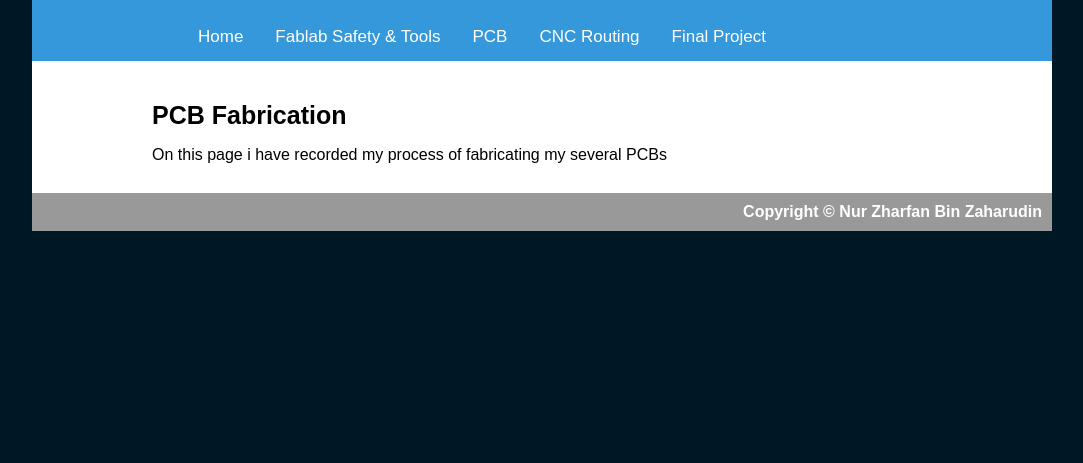
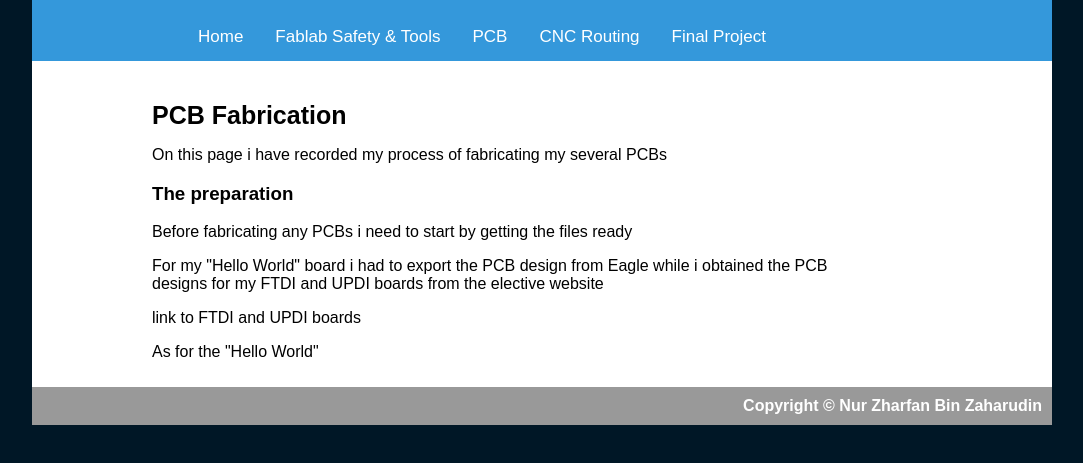
Before and after one commit to Zharkipas/Nur_Zharfan_EP1001, a plain HTML site: page PCB_Fabrication.htm in a window 1280 px wide. Shown: the part 91-554 px from the top of the page, without its empty margins (98-1181 px from the left). Drawn offline with Linux system fonts and the light colour scheme.

Commit message:
update 1.5

```diff
--- a/PCB_Fabrication.htm
+++ b/PCB_Fabrication.htm
@@ -51,7 +51,11 @@
 
                     <h2>PCB Fabrication</h2>
                     <p>On this page i have recorded my process of fabricating my several PCBs</p>
-                    <h3></h3>
+                    <h3>The preparation</h3>
+                    <p>Before fabricating any PCBs i need to start by getting the files ready</p>
+                    <p>For my "Hello World" board i had to export the PCB design from Eagle while i obtained the PCB designs for my FTDI and UPDI boards from the elective website</p>
+                    <p>link to FTDI and UPDI boards</p>
+                    <p>As for the "Hello World"  </p>
 
                 </div>
             </div>
```
Also changed, not shown: PCB_Designing.htm (+4 -1 lines).
